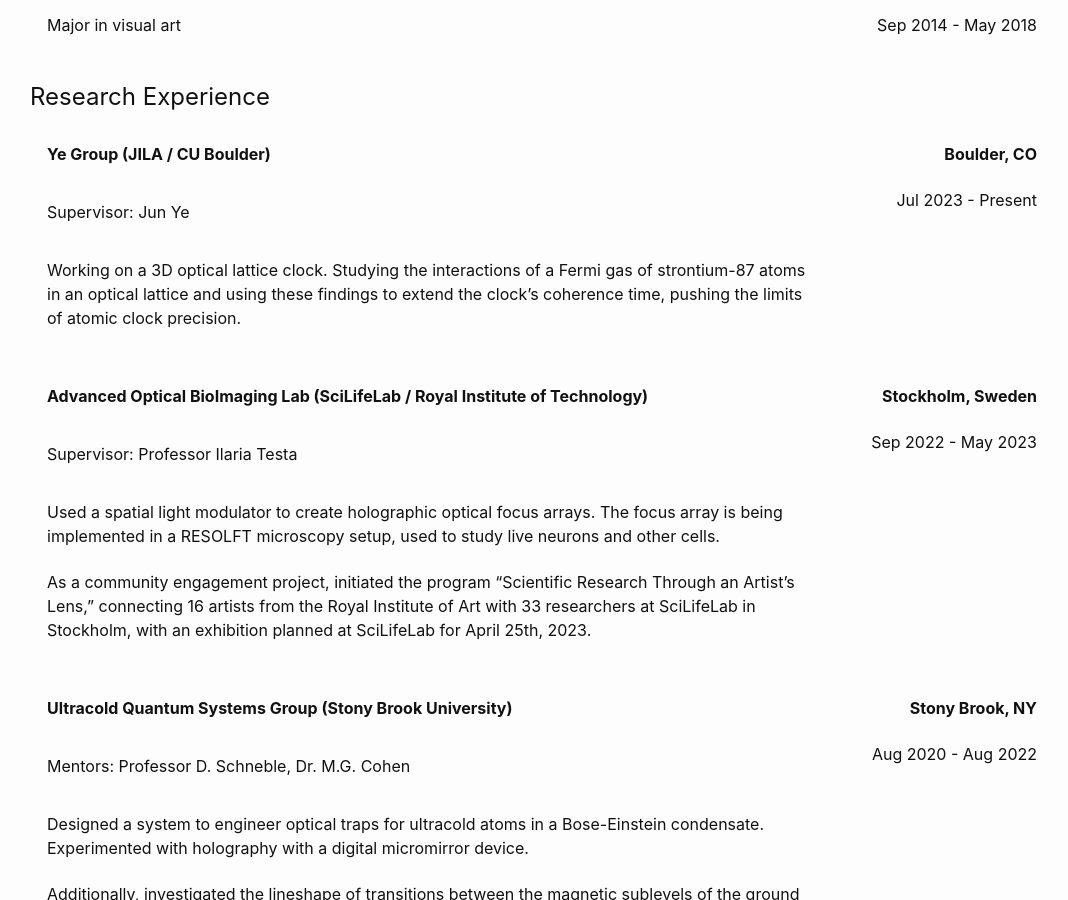
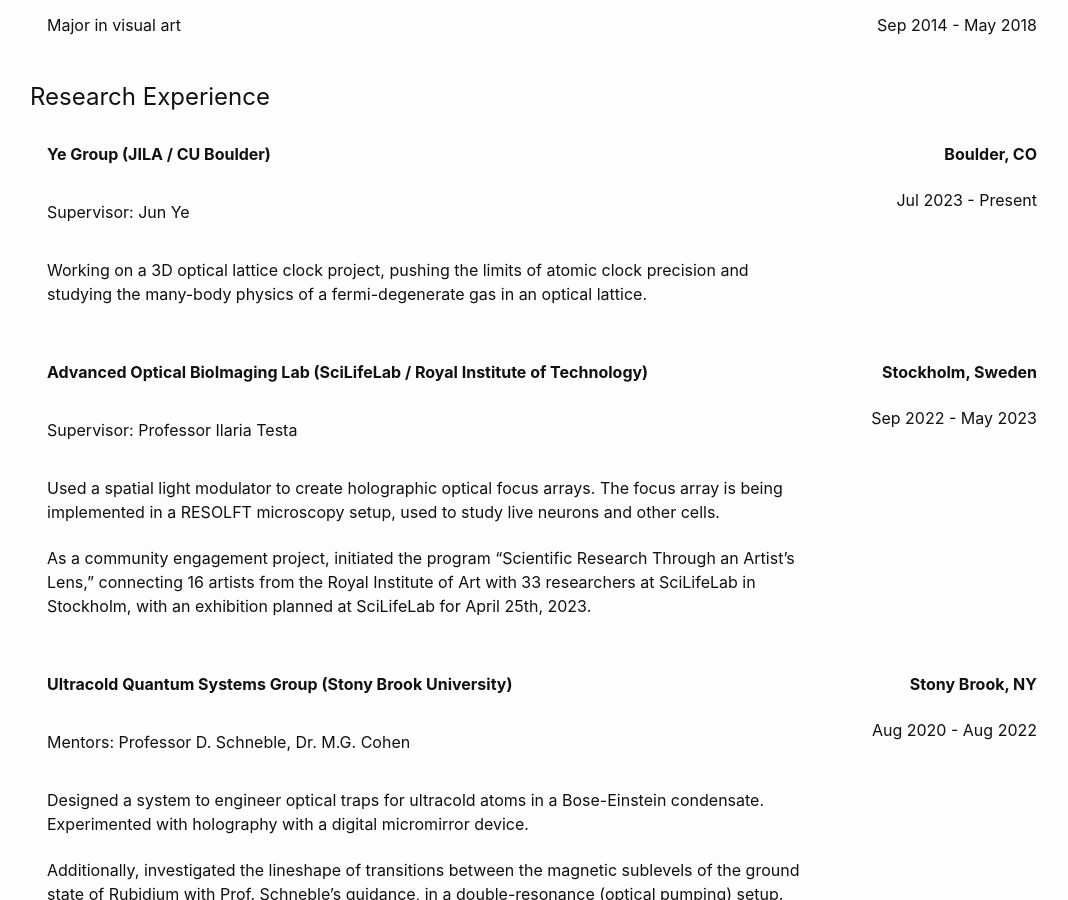
Before and after one commit to maxnfrankel/maxnfrankel.github.io, a Jekyll site: the page built from pages/6_CV.md, in a window 1280 px wide and 900 px high, scrolled down 618 px. Shown: the whole window, without its empty margins (98-1166 px from the left). Built offline with Jekyll 4.4.1, drawn with Linux system fonts in a browser that asks for light colours.

Commit message:
Update 6_CV.md

```diff
--- a/pages/6_CV.md
+++ b/pages/6_CV.md
@@ -25,7 +25,7 @@
 Ye Group (JILA / CU Boulder) | Boulder, CO
 :---|---:
 Supervisor: Jun Ye | Jul 2023 - Present <img width=200/>
-Working on a 3D optical lattice clock. Studying the interactions of a Fermi gas of strontium-87 atoms in an optical lattice and using these findings to extend the clock's coherence time, pushing the limits of atomic clock precision. |
+Working on a 3D optical lattice clock project, pushing the limits of atomic clock precision and studying the many-body physics of a fermi-degenerate gas in an optical lattice. |
 
 Advanced Optical BioImaging Lab (SciLifeLab / Royal Institute of Technology) | Stockholm, Sweden
 :---|---:
```
